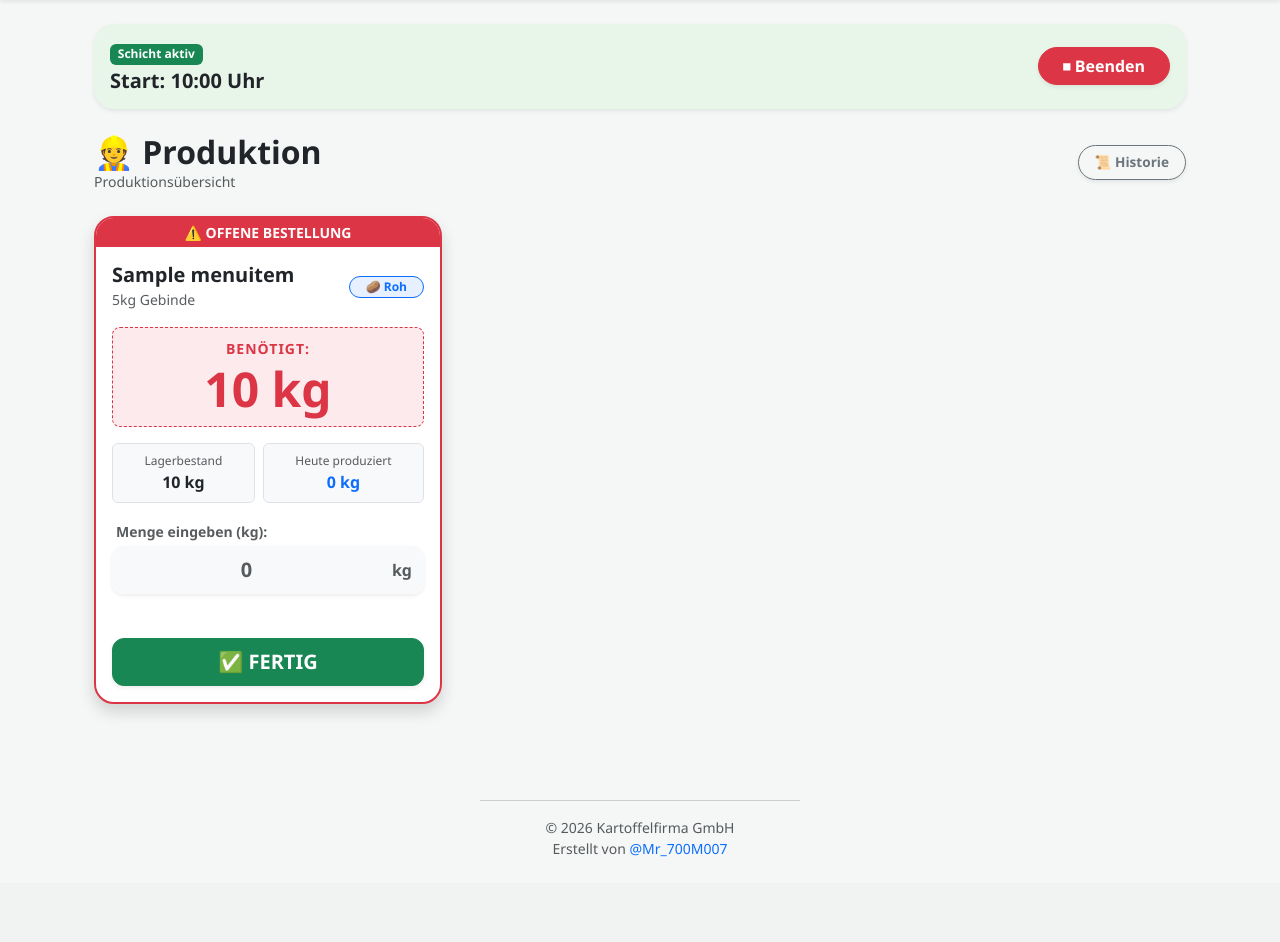
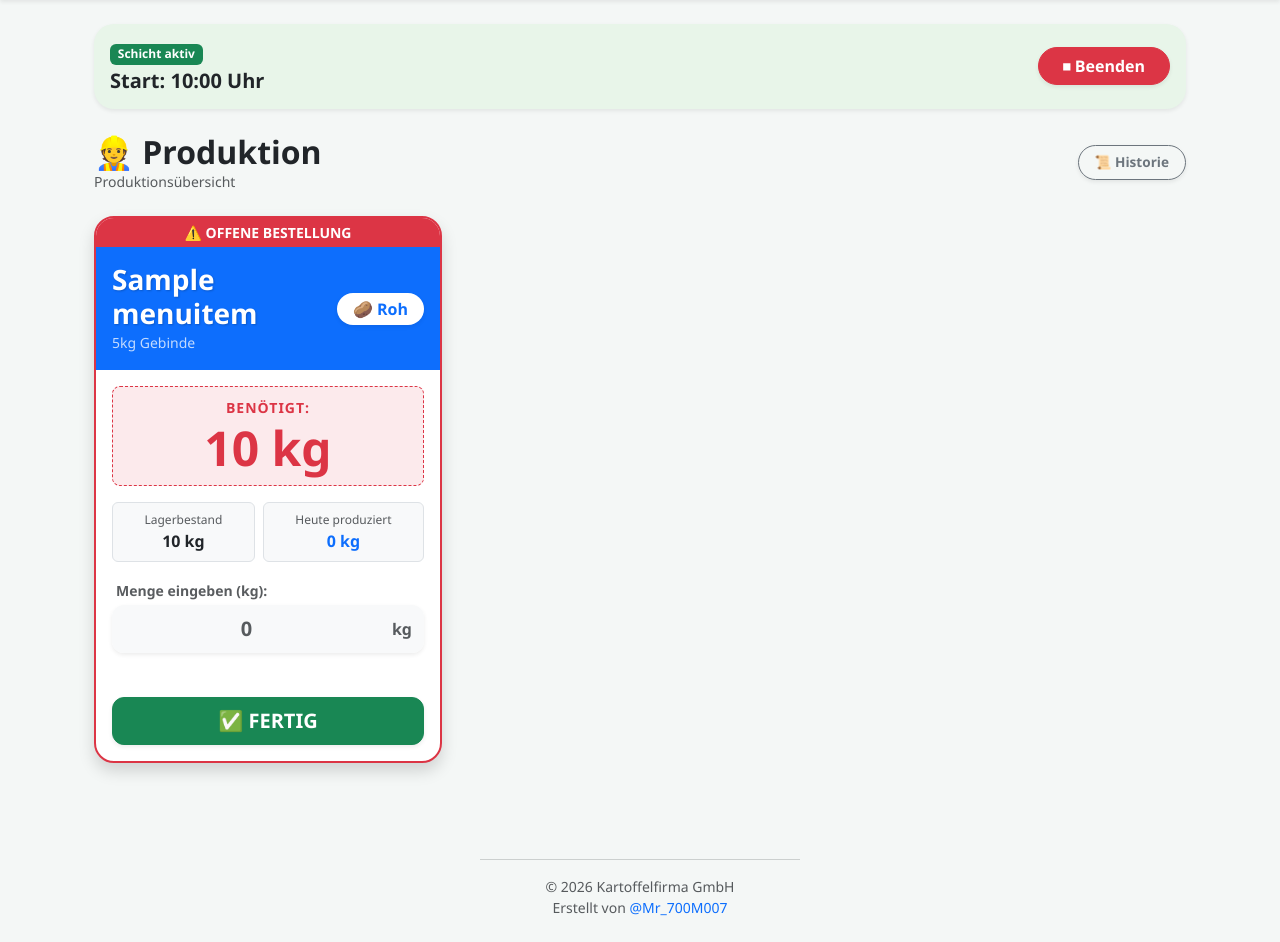
Before and after one commit to quvondiqovmuhammad/kartoshka_firma_app, a Django app: page /dashboard/worker/ in a window 1280 px wide. Shown: the part 52-994 px from the top of the page. Before the commit the page ends 909 px from the top, so only its background shows below. Run offline with Django 5.2, Linux system fonts and the light colour scheme; a user stored in the database is signed in; tables that the repository leaves empty hold one stand-in row (values such as "Sample post").

Commit message:
rangli nomlar

```diff
--- a/templates/worker_dashboard.html
+++ b/templates/worker_dashboard.html
@@ -66,23 +66,27 @@
                 </div>
                 {% endif %}
 
-                <div class="card-header border-0 py-3 d-flex justify-content-between align-items-center bg-white">
-                    <div>
-                        <h5 class="mb-0 fw-bold text-dark">{{ item.name }}</h5>
-                        <small class="text-muted">{{ item.pkg_size }}kg Gebinde</small>
+                <div class="card-header border-0 py-3 d-flex justify-content-between align-items-center
+                            {% if item.produkt_type == 'Roh' %}bg-primary{% else %}bg-warning{% endif %}">
+
+                    <div class="text-white"> <h3 class="mb-0 fw-bold" style="text-shadow: 1px 1px 2px rgba(0,0,0,0.2);">
+                            {{ item.name }}
+                        </h3>
+                        <small class="opacity-75" style="color: #fff;">{{ item.pkg_size }}kg Gebinde</small>
                     </div>
+
                     {% if item.produkt_type == 'Roh' %}
-                        <span class="badge bg-primary bg-opacity-10 text-primary border border-primary px-3 rounded-pill">
+                        <span class="badge bg-white text-primary fw-bold fs-6 shadow-sm px-3 py-2 rounded-pill">
                             🥔 Roh
                         </span>
                     {% else %}
-                        <span class="badge bg-warning bg-opacity-10 text-dark border border-warning px-3 rounded-pill">
+                        <span class="badge bg-white text-dark fw-bold fs-6 shadow-sm px-3 py-2 rounded-pill">
                             🍟 Gar
                         </span>
                     {% endif %}
                 </div>
 
-                <div class="card-body pt-0">
+                <div class="card-body pt-3">
 
                     {% if item.pending_kg > 0 %}
                     <div class="text-center mb-3 p-2 bg-danger bg-opacity-10 rounded-3 border border-danger border-dashed">
```
